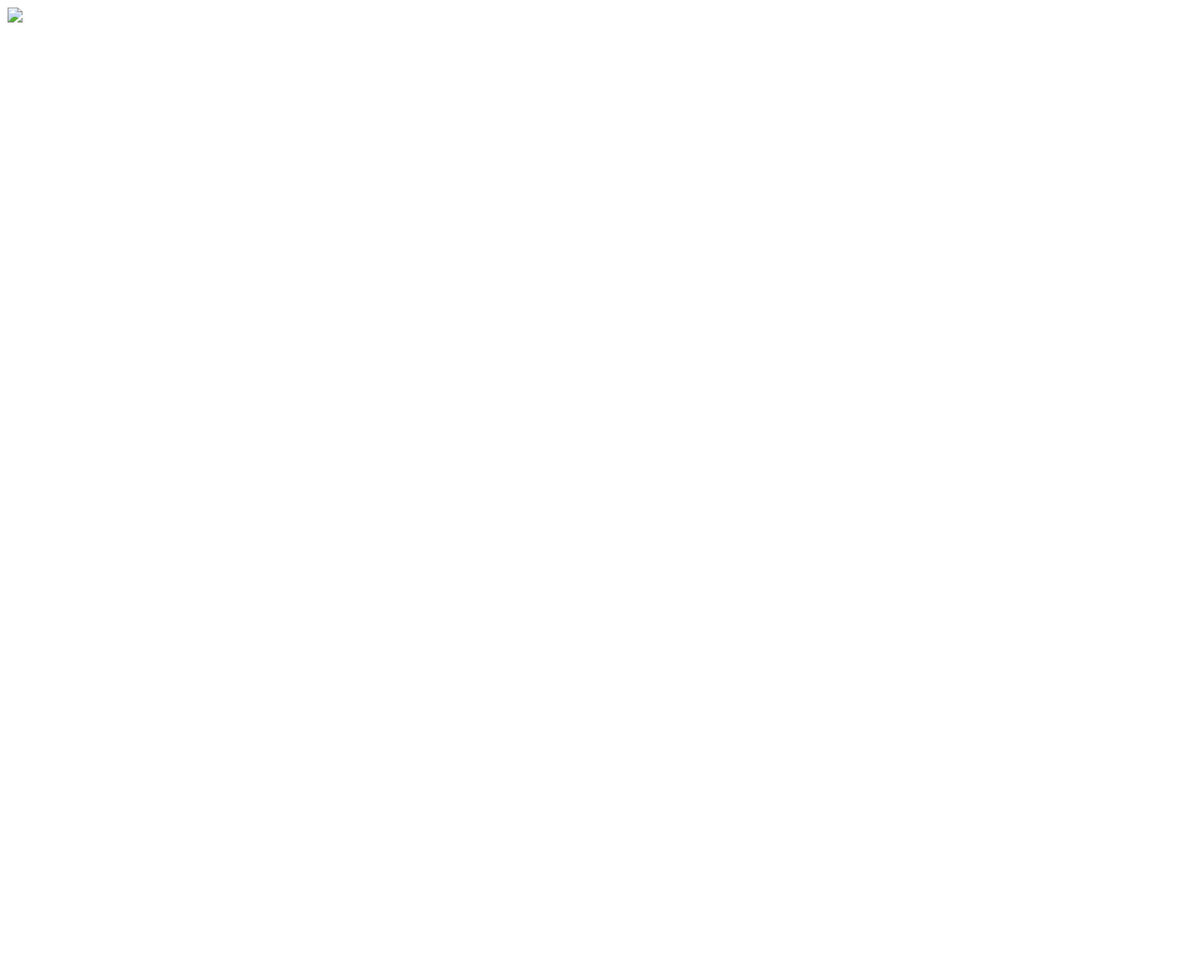
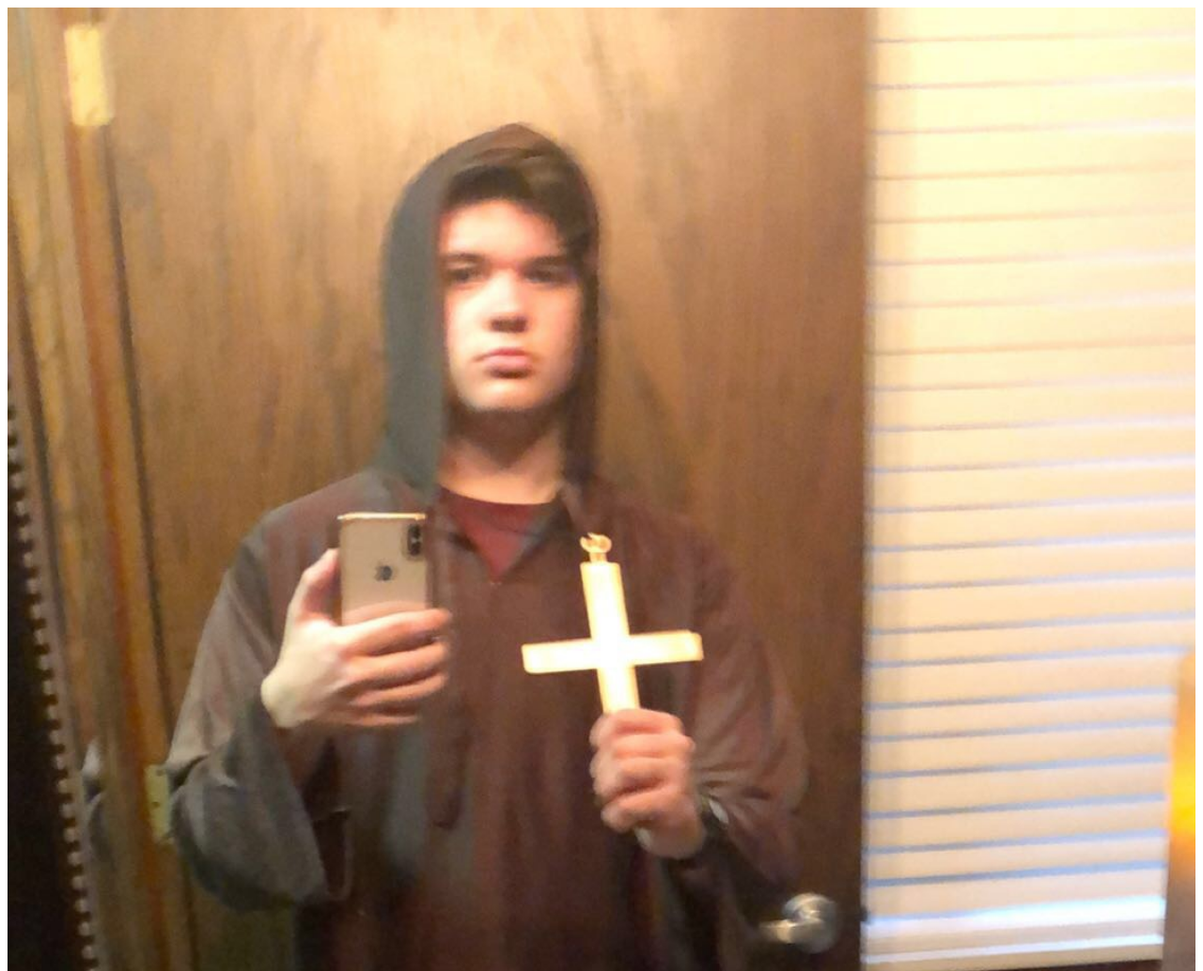
Before and after one commit to martinjd504/joesauce, a plain HTML site: page index.html in a window 1280 px wide. Shown: the top 1034 px of the page at 94% size. Before the commit the page ends 800 px from the top, so only its background shows below. Drawn offline with Linux system fonts and the light colour scheme.

Commit message:
Update index.html

```diff
--- a/index.html
+++ b/index.html
@@ -8,5 +8,5 @@ img {
 </style>
 </head>
 <body>
-<img src= 'sauce1'>
+<img src= 'sauce1.jpg'>
 </html>
```
